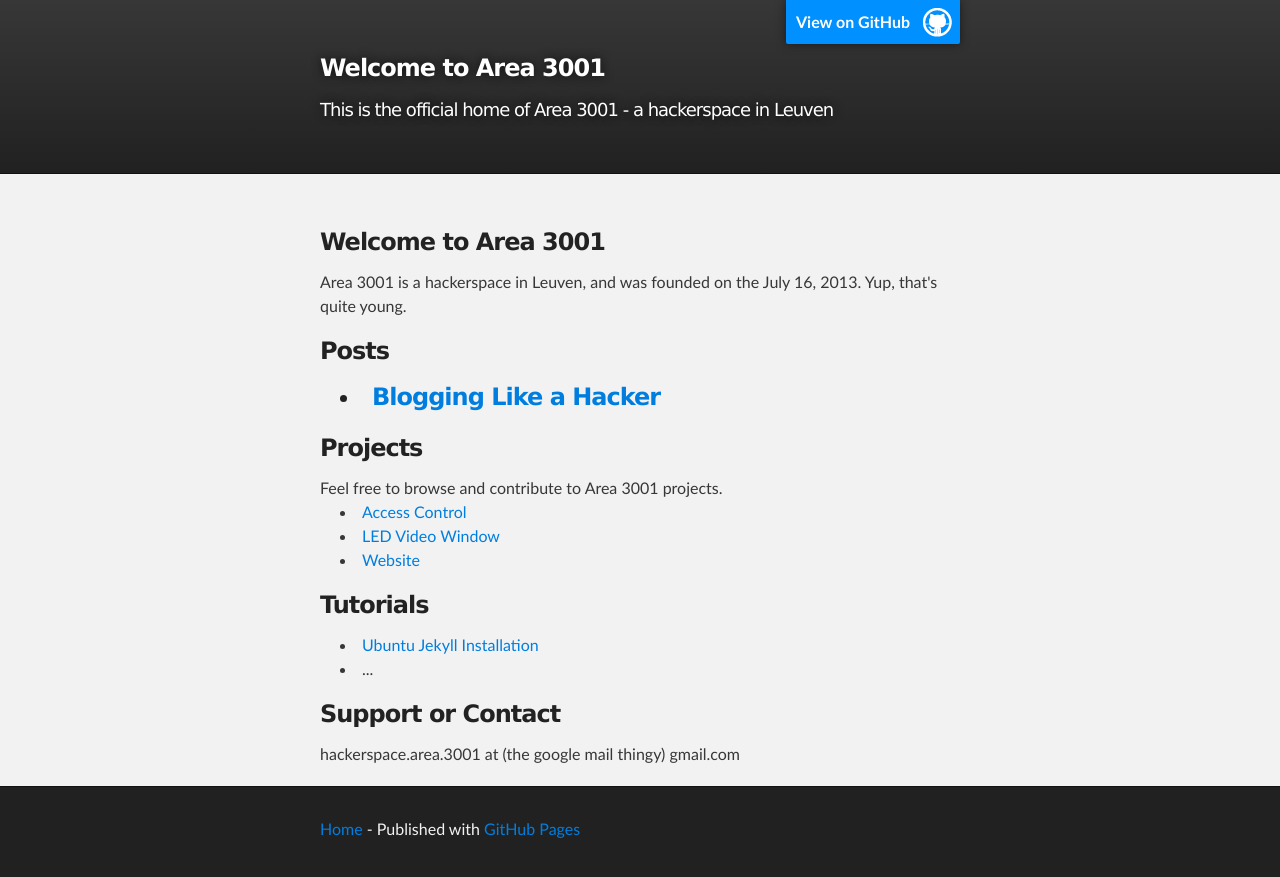
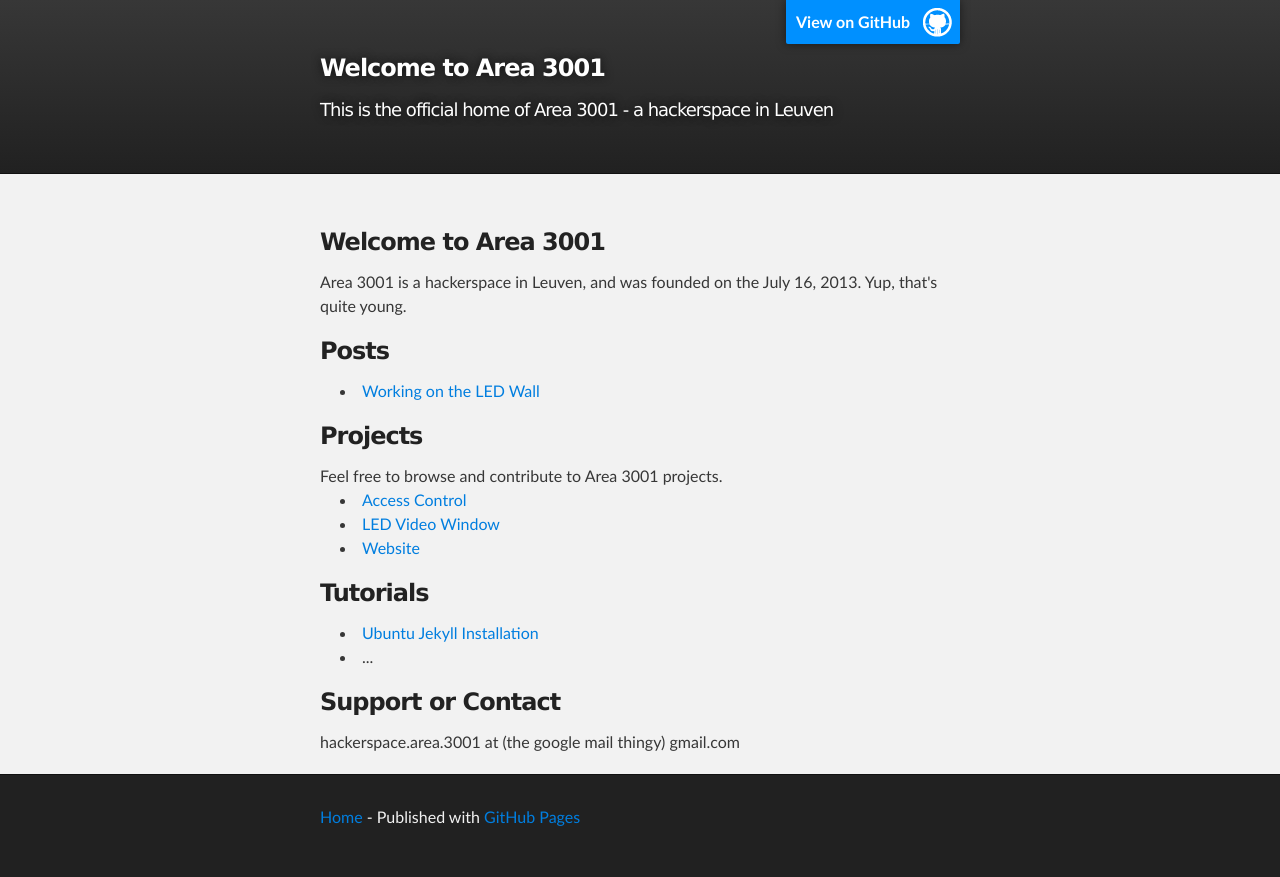
Before and after one commit to area3001/area3001.github.io, a Jekyll site: the page built from index.html, in a window 1280 px wide. Shown: the top 877 px of the page. Built offline with Jekyll 4.4.1, drawn with Linux system fonts in a browser that asks for light colours; Markdown is read by kramdown in place of the engine named in the settings.

Commit message:
Second try on the testing posts.

```diff
--- a/index.html
+++ b/index.html
@@ -9,7 +9,7 @@
 <h3>Welcome to Area 3001</h3>
     <p>Area 3001 is a hackerspace in Leuven, and was founded on the July 16, 2013. Yup, that's quite young.</p>
 
-  <h3>Posts<h3>
+  <h3>Posts</h3>
 
     <ul>
       {% for post in site.posts %}
--- a/projects/access_control/_posts/2013-08-27-Test-post.textile
+++ b/projects/access_control/_posts/2013-08-27-Test-post.textile
@@ -1,6 +1,6 @@
 ---
-layout: post
-title: Blogging Like a Hacker
+layout: default
+title: Working on the LED Wall
 ---
 
-Hello
+Currenlty installing the compiling a openDMX OLA that could drive more than 170 LEDS.
```
